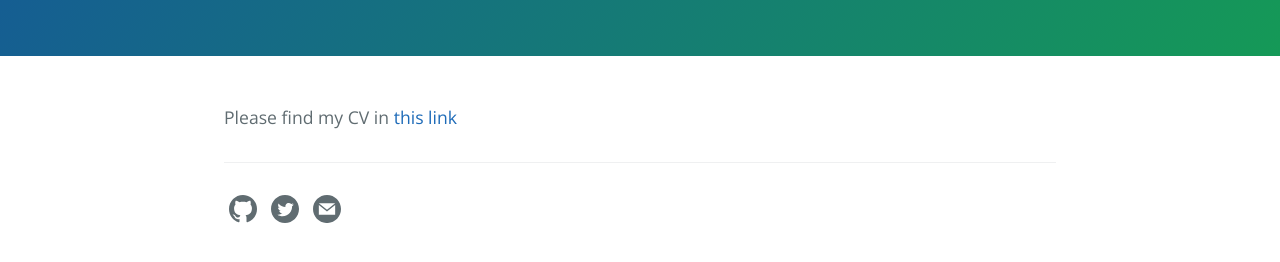
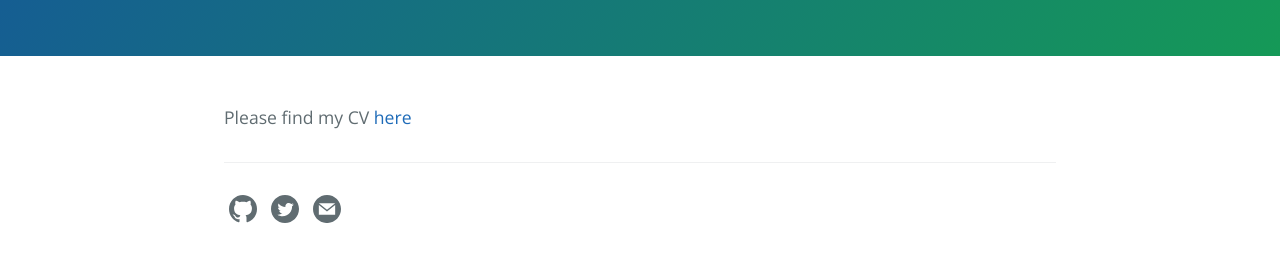
Before and after one commit to huanfachen/huanfac.github.io, a Jekyll site: the page built from CV.md, in a window 1280 px wide. Shown: the part 317-579 px from the top of the page. Built offline with Jekyll 4.4.1, drawn with Linux system fonts in a browser that asks for light colours.

Commit message:
update CV

```diff
--- a/CV.md
+++ b/CV.md
@@ -7,4 +7,4 @@ ref: cv
 order: 0
 ---
 
-Please find my CV in [this link](CV_HuanfaChen_20190222.pdf)
+Please find my CV [here](CV_HuanfaChen_20220203.pdf)
```
Also changed, not shown: 1 other file.
